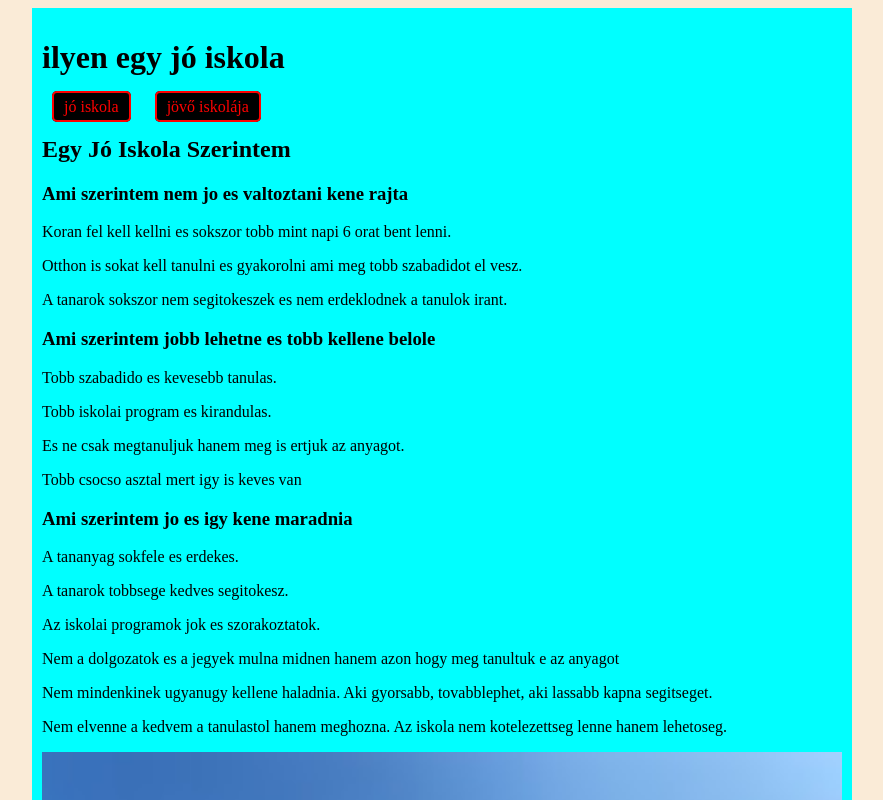
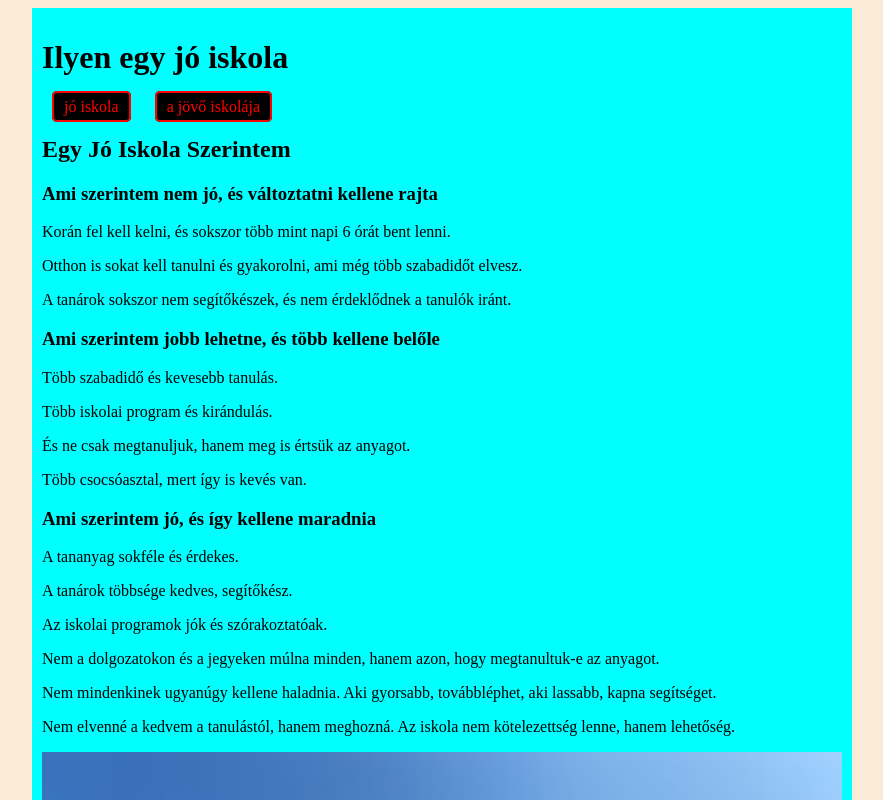
Before and after one commit to BestBHplayer/jovoiskolaja, a plain HTML site: page index.html in a window 1280 px wide. Shown: the top 800 px of the page, without its empty margins (198-1081 px from the left). Drawn offline with Linux system fonts and the light colour scheme.

Commit message:
jovoiskolajavitas

```diff
--- a/index.html
+++ b/index.html
@@ -1,57 +1,66 @@
 <!DOCTYPE html>
 <html lang="hu">
   <head>
-    <meta name="description" content="iskola,jovo" />
+    <meta name="description" content="iskola, jövő" />
     <meta charset="UTF-8" />
-    <meta name="keywords" content="iskola, jo" />
+    <meta name="keywords" content="iskola, jó" />
     <link rel="stylesheet" href="stilus.css" />
-    <title>zsinkai kristof</title>
+    <title>Zsinkai Kristóf</title>
   </head>
   <body>
     <div id="tarolo">
       <div id="fejlec">
-        <h1>ilyen egy jó iskola</h1>
+        <h1>Ilyen egy jó iskola</h1>
       </div>
       <div id="menu">
         <a href="index.html">jó iskola</a>
-        <a href="masik.html">jövő iskolája</a>
+        <a href="masik.html">a jövő iskolája</a>
       </div>
       <div id="tartalom">
         <h2>Egy jó iskola szerintem</h2>
         <div id="nemjo">
-          <h3>Ami szerintem nem jo es valtoztani kene rajta</h3>
+          <h3>Ami szerintem nem jó, és változtatni kellene rajta</h3>
           <p>
-            Koran fel kell kellni es sokszor tobb mint napi 6 orat bent lenni.
+            Korán fel kell kelni, és sokszor több mint napi 6 órát bent lenni.
           </p>
           <p>
-            Otthon is sokat kell tanulni es gyakorolni ami meg tobb szabadidot
-            el vesz.
+            Otthon is sokat kell tanulni és gyakorolni, ami még több szabadidőt
+            elvesz.
           </p>
           <p>
-            A tanarok sokszor nem segitokeszek es nem erdeklodnek a tanulok
-            irant.
+            A tanárok sokszor nem segítőkészek, és nem érdeklődnek a tanulók
+            iránt.
           </p>
         </div>
         <div id="tobb">
-          <h3>Ami szerintem jobb lehetne es tobb kellene belole</h3>
-          <p>Tobb szabadido es kevesebb tanulas.</p>
-          <p>Tobb iskolai program es kirandulas.</p>
-          <p>Es ne csak megtanuljuk hanem meg is ertjuk az anyagot.</p>
-          <p>Tobb csocso asztal mert igy is keves van</p>
+          <h3>Ami szerintem jobb lehetne, és több kellene belőle</h3>
+          <p>Több szabadidő és kevesebb tanulás.</p>
+          <p>Több iskolai program és kirándulás.</p>
+          <p>És ne csak megtanuljuk, hanem meg is értsük az anyagot.</p>
+          <p>Több csocsóasztal, mert így is kevés van.</p>
         </div>
         <div id="jo">
-          <h3>Ami szerintem jo es igy kene maradnia</h3>
-          <p>A tananyag sokfele es erdekes.</p>
-          <p>A tanarok tobbsege kedves segitokesz.</p>
-          <p>Az iskolai programok jok es szorakoztatok.</p>
-          <p>Nem a dolgozatok es a jegyek mulna midnen hanem azon hogy meg tanultuk e az anyagot</p>
-          <p>Nem mindenkinek ugyanugy kellene haladnia. Aki gyorsabb, tovabblephet, aki lassabb kapna segitseget.</p>
-          <p>Nem elvenne a kedvem a tanulastol hanem meghozna. Az iskola nem kotelezettseg lenne hanem lehetoseg.</p>
+          <h3>Ami szerintem jó, és így kellene maradnia</h3>
+          <p>A tananyag sokféle és érdekes.</p>
+          <p>A tanárok többsége kedves, segítőkész.</p>
+          <p>Az iskolai programok jók és szórakoztatóak.</p>
+          <p>
+            Nem a dolgozatokon és a jegyeken múlna minden, hanem azon, hogy
+            megtanultuk-e az anyagot.
+          </p>
+          <p>
+            Nem mindenkinek ugyanúgy kellene haladnia. Aki gyorsabb, továbbléphet,
+            aki lassabb, kapna segítséget.
+          </p>
+          <p>
+            Nem elvenné a kedvem a tanulástól, hanem meghozná. Az iskola nem
+            kötelezettség lenne, hanem lehetőség.
+          </p>
         </div>
-        <img src="kepek/download.jpg" alt="jo iskola"/>
+        <img src="kepek/download.jpg" alt="jó iskola" />
       </div>
       <div id="lablec">
-        <p>készitette: Zsinkai Kristóf</p>
+        <p>Készítette: Zsinkai Kristóf</p>
       </div>
     </div>
   </body>
```
Also changed, not shown: masik.html (+19 -19 lines).
